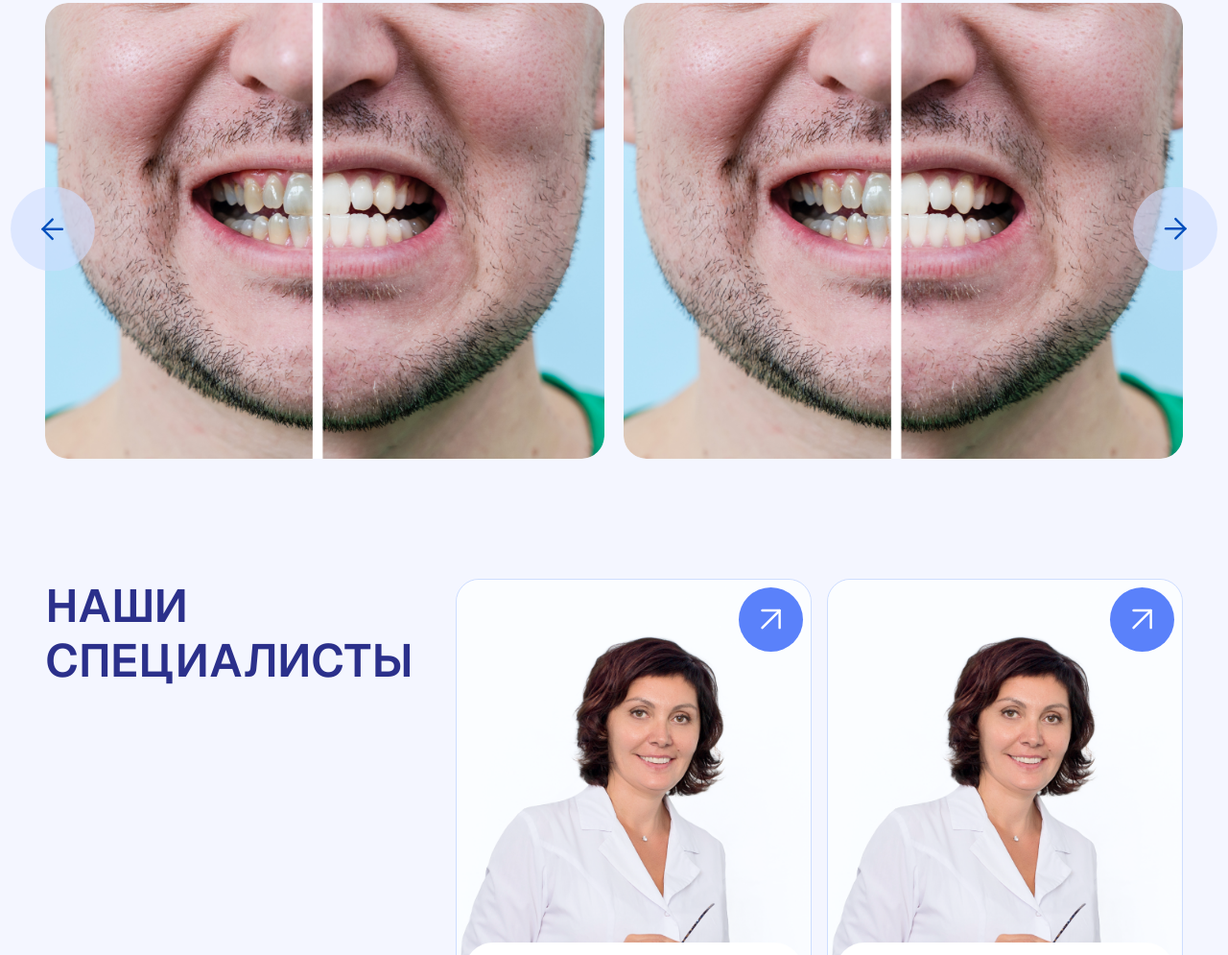
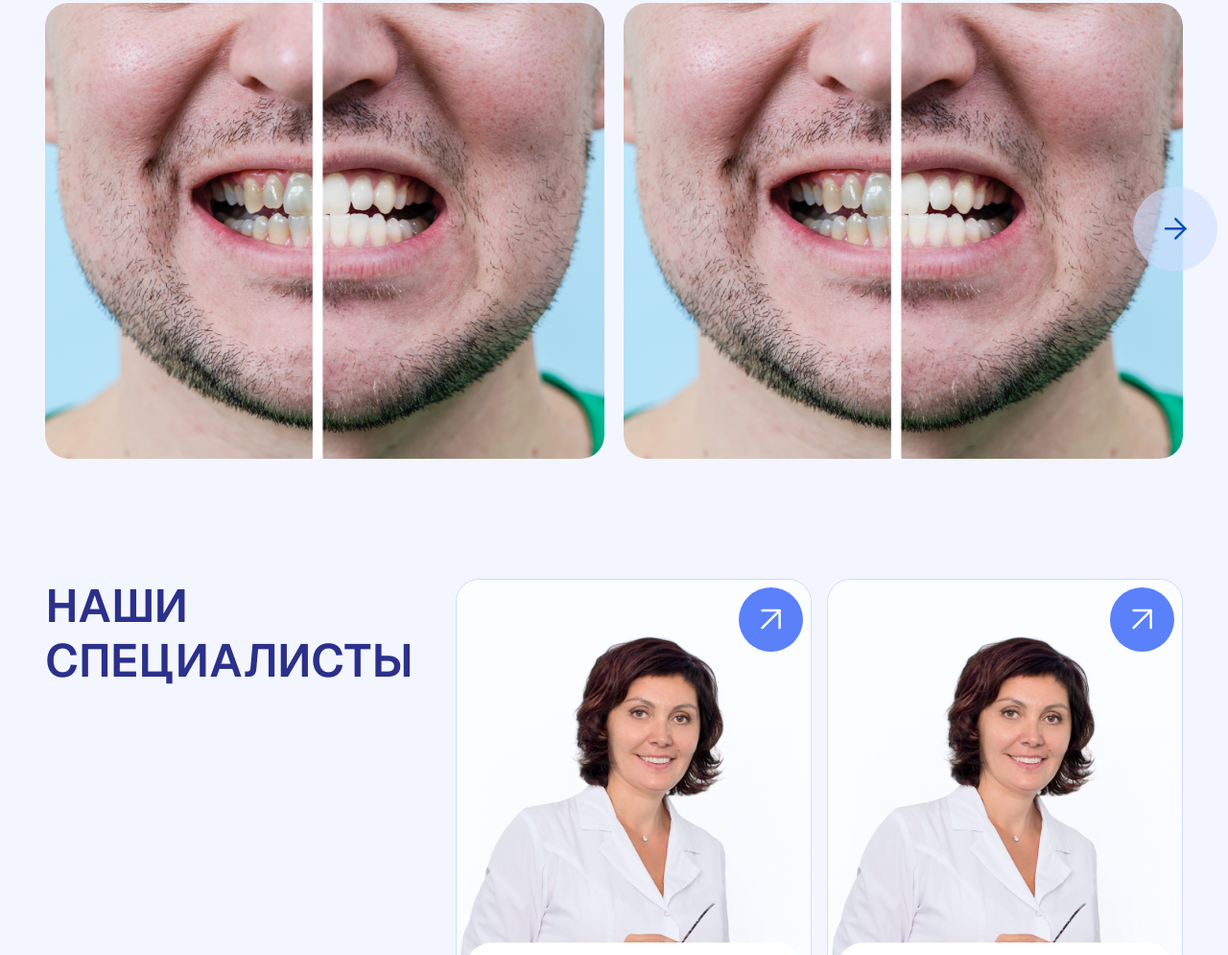
Before and after one commit to andreikvachkov/primadent, a plain HTML site: page usluga-page.html in a window 1280 px wide. Shown: the part 3377-4372 px from the top of the page at 96% size. Drawn offline with nearby package versions, Linux system fonts and the light colour scheme.

Commit message:
Add files via upload

```diff
--- a/usluga-page.html
+++ b/usluga-page.html
@@ -624,7 +624,6 @@
             loop: false,
             spaceBetween: 16,
 
-            navigation: 'false',
             breakpoints: {
                 769: {
                     slidesPerView: 2,
```
